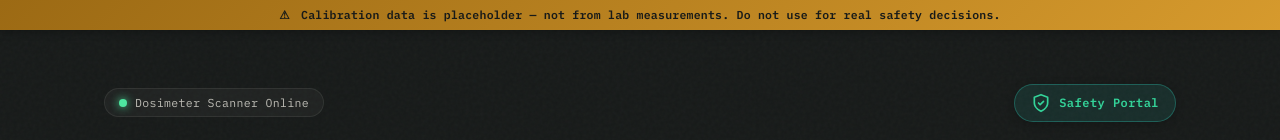
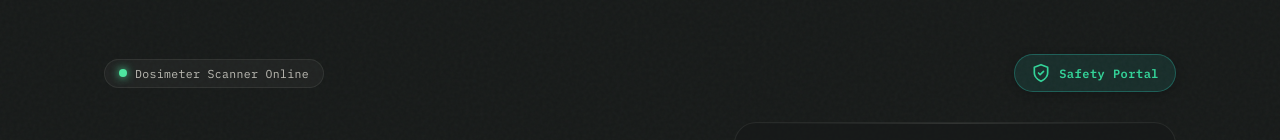
Before and after one commit to neeraj-kb/h2s_app, a website built with Vite: page index.singlefile.html in a window 1280 px wide. Shown: the top 140 px of the page. Built offline with nearby package versions, Linux system fonts and the light colour scheme.

Commit message:
removal of title bar

```diff
--- a/index.singlefile.html
+++ b/index.singlefile.html
@@ -90,36 +90,10 @@
       z-index: 0;
     }
 
-    /* ================================================================
-       PLACEHOLDER DATA WARNING BANNER
-       ================================================================ */
-    #warning-banner {
-      position: sticky;
-      top: 0;
-      left: 0;
-      right: 0;
-      width: 100%;
-      z-index: 1000;
-      background: linear-gradient(135deg, var(--amber-deep), var(--amber));
-      color: var(--ink);
-      font-family: var(--font-mono);
-      font-size: 0.72rem;
-      font-weight: 600;
-      text-align: center;
-      padding: 7px 16px;
-      letter-spacing: 0.02em;
-      line-height: 1.35;
-      box-shadow: 0 2px 8px rgba(0, 0, 0, 0.25);
-    }
-
-    #warning-banner .warning-icon {
-      margin-right: 4px;
-    }
-
     #app {
       position: relative;
       z-index: 1;
-      min-height: calc(100dvh - 36px);
+      min-height: 100dvh;
       display: flex;
       flex-direction: column;
       width: 100%;
@@ -2104,13 +2078,6 @@
 
 <body>
 
-  <!-- ============================================================
-       PLACEHOLDER DATA WARNING — always visible, non-dismissible
-       ============================================================ -->
-  <div id="warning-banner">
-    <span class="warning-icon">⚠</span>
-    Calibration data is placeholder — not from lab measurements. Do not use for real safety decisions.
-  </div>
 
   <!-- ============================================================
        APP SHELL
--- a/src/styles/app.css
+++ b/src/styles/app.css
@@ -34,36 +34,10 @@
       z-index: 0;
     }
 
-    /* ================================================================
-       PLACEHOLDER DATA WARNING BANNER
-       ================================================================ */
-    #warning-banner {
-      position: sticky;
-      top: 0;
-      left: 0;
-      right: 0;
-      width: 100%;
-      z-index: 1000;
-      background: linear-gradient(135deg, var(--amber-deep), var(--amber));
-      color: var(--ink);
-      font-family: var(--font-mono);
-      font-size: 0.72rem;
-      font-weight: 600;
-      text-align: center;
-      padding: 7px 16px;
-      letter-spacing: 0.02em;
-      line-height: 1.35;
-      box-shadow: 0 2px 8px rgba(0, 0, 0, 0.25);
-    }
-
-    #warning-banner .warning-icon {
-      margin-right: 4px;
-    }
-
     #app {
       position: relative;
       z-index: 1;
-      min-height: calc(100dvh - 36px);
+      min-height: 100dvh;
       display: flex;
       flex-direction: column;
       width: 100%;
```
Also changed, not shown: index.html (+0 -7 lines).
